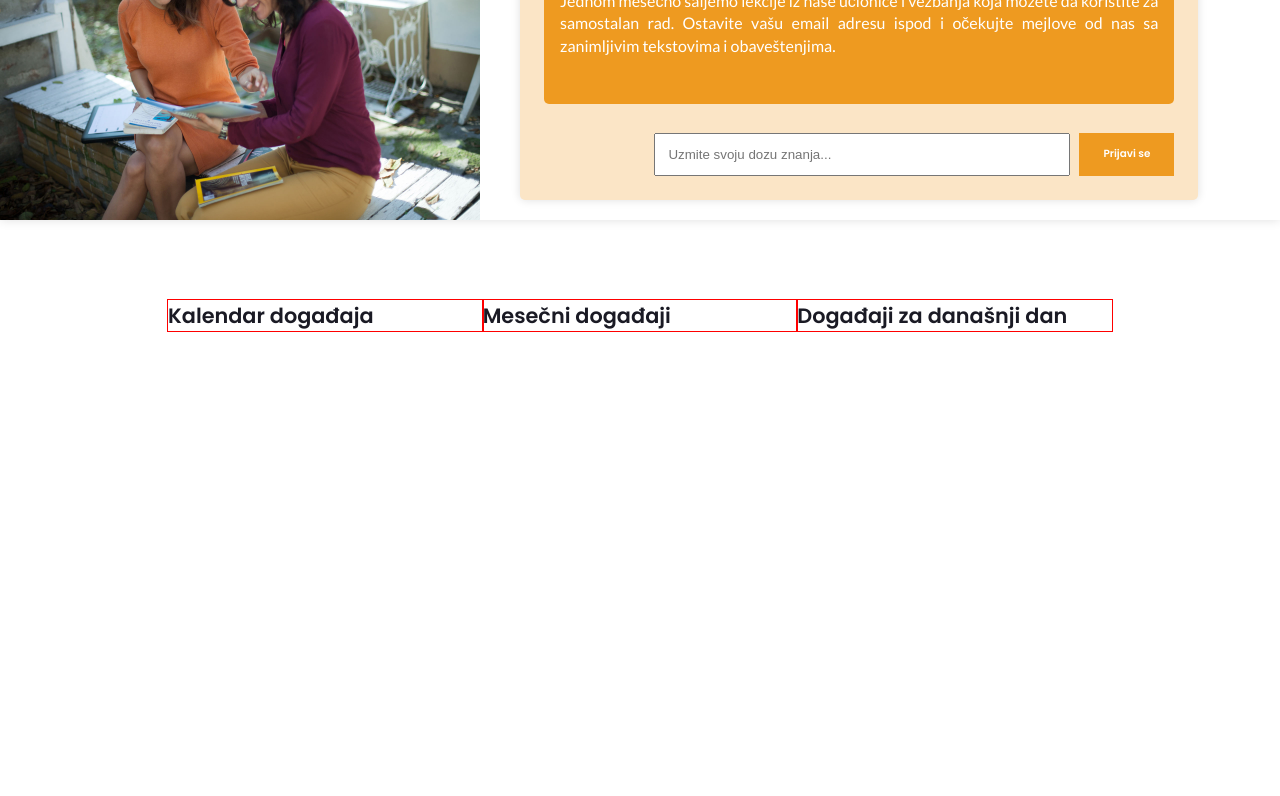
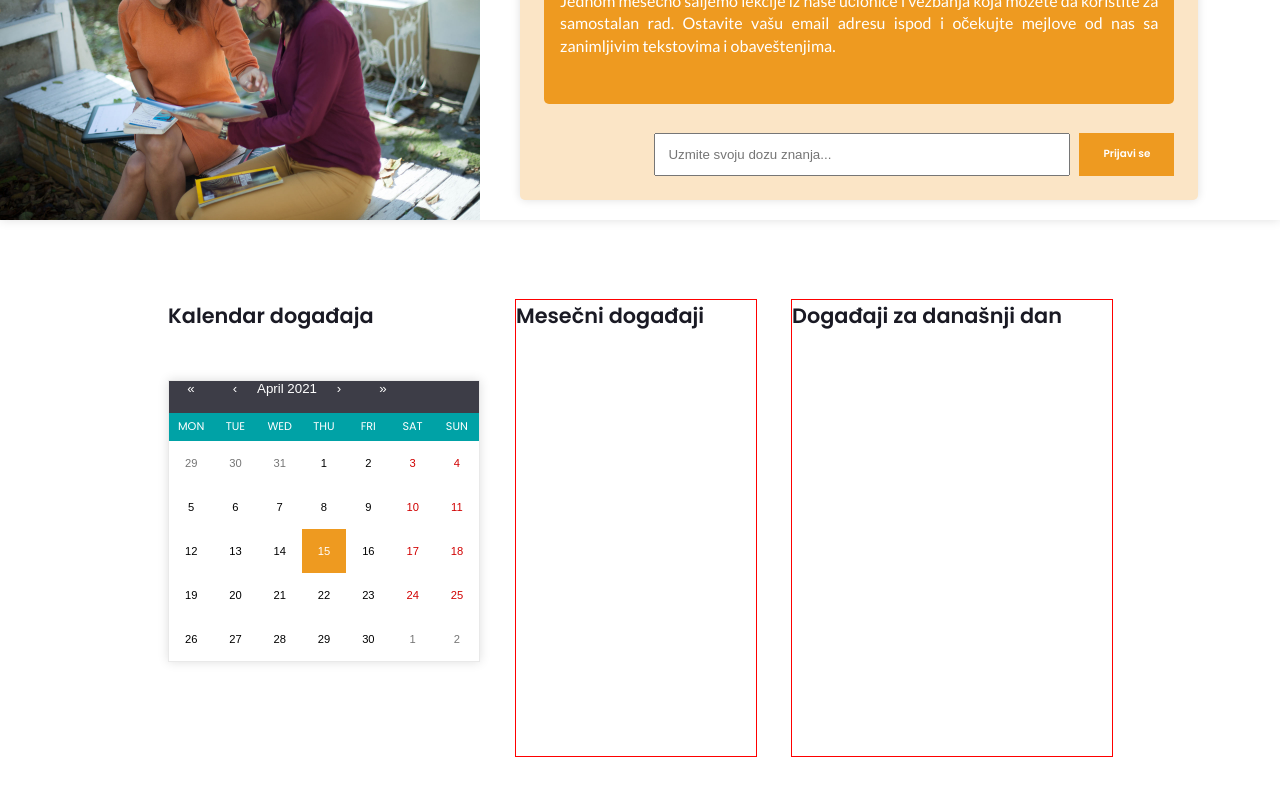
Before and after one commit to Dejan85/proenglish-refactor, a React (Vite) app in the folder client/: page / in a window 1280 px wide. Shown: the part 3196-3992 px from the top of the page. Before the commit the page ends 3927 px from the top, so only its background shows below. Built offline with nearby package versions, Linux system fonts and the light colour scheme; no server answers; a web font is replaced by a local one.

Commit message:
created calendar ui

```diff
--- a/client/package.json
+++ b/client/package.json
@@ -25,6 +25,7 @@
     "@types/loadable__component": "^5.13.3",
     "@types/node": "^14.14.37",
     "@types/react": "^17.0.3",
+    "@types/react-calendar": "^3.1.4",
     "@types/react-dom": "^17.0.3",
     "@types/react-router-dom": "^5.1.7",
     "@types/uniqid": "^5.3.0",
@@ -51,6 +52,7 @@
     "@types/lodash": "^4.14.168",
     "axios": "^0.21.1",
     "history": "^5.0.0",
+    "react-calendar": "^3.3.1",
     "react-file-base64": "^1.0.3",
     "react-loader-spinner": "^4.0.0",
     "react-loader-spinner-svg": "^1.0.2",
--- a/client/src/components/frontend/home/pages/events/Events.tsx
+++ b/client/src/components/frontend/home/pages/events/Events.tsx
@@ -1,21 +1,47 @@
 import React from "react";
-import { SubContainer, ContentContainer, Heading } from "~/src/components/ui";
+import {
+  SubContainer,
+  ContentContainer,
+  Heading,
+  CalendarUi,
+} from "~/src/components/ui";
 
 const MemoizedUi: JSX.Element = (
   <SubContainer>
-    <ContentContainer marginTop="10rem" outline="1px solid red">
+    <ContentContainer
+      maxWidth="39rem"
+      height="57rem"
+      marginTop="10rem"
+      flexDirection="column"
+      justifyContent="space-between"
+      position="relative"
+    >
       <Heading className="h2" as="h2">
         Kalendar događaja
       </Heading>
+
+      <ContentContainer position="absolute" top="10rem">
+        <CalendarUi />
+      </ContentContainer>
     </ContentContainer>
 
-    <ContentContainer marginTop="10rem" outline="1px solid red">
+    <ContentContainer
+      maxWidth="30rem"
+      height="57rem"
+      marginTop="10rem"
+      outline="1px solid red"
+    >
       <Heading className="h2" as="h2">
         Mesečni događaji
       </Heading>
     </ContentContainer>
 
-    <ContentContainer marginTop="10rem" outline="1px solid red">
+    <ContentContainer
+      maxWidth="40rem"
+      height="57rem"
+      marginTop="10rem"
+      outline="1px solid red"
+    >
       <Heading className="h2" as="h2">
         Događaji za današnji dan
       </Heading>
--- /dev/null
+++ b/client/src/components/ui/calendar/Calendar.tsx
@@ -0,0 +1,6 @@
+import React from "react";
+import Calendar from "react-calendar";
+
+const CalendarUi = (): JSX.Element => <Calendar />;
+
+export default CalendarUi;
--- /dev/null
+++ b/client/src/components/ui/calendar/index.ts
@@ -0,0 +1,4 @@
+import CalendarUi from './Calendar';
+import "./styles.scss";
+
+export { CalendarUi };
--- /dev/null
+++ b/client/src/components/ui/calendar/styles.scss
@@ -0,0 +1,130 @@
+@import "../../styles/variables/colors";
+@import "../../styles/variables/fonts";
+
+.react-calendar {
+  width: 100%;
+  background: white;
+  border: 0.5px solid #e9e9e9;
+  font-family: $poppins-sans-serif;
+  box-shadow: 0 0 10px rgba(0, 0, 0, 0.13);
+}
+.react-calendar--doubleView {
+  width: 700px;
+}
+.react-calendar--doubleView .react-calendar__viewContainer {
+  display: flex;
+  margin: -0.5em;
+}
+.react-calendar--doubleView .react-calendar__viewContainer > * {
+  width: 50%;
+  margin: 0.5em;
+}
+.react-calendar,
+.react-calendar *,
+.react-calendar *:before,
+.react-calendar *:after {
+  -moz-box-sizing: border-box;
+  -webkit-box-sizing: border-box;
+  box-sizing: border-box;
+}
+.react-calendar button {
+  margin: 0;
+  border: 0;
+  outline: none;
+}
+.react-calendar button:enabled:hover {
+  cursor: pointer;
+}
+.react-calendar__navigation {
+  height: 4rem;
+  background-color: #3d3d47;
+}
+.react-calendar__navigation button {
+  min-width: 44px;
+  background: none;
+  color: white;
+}
+.react-calendar__navigation button:enabled:hover,
+.react-calendar__navigation button:enabled:focus {
+  background-color: $main-color;
+}
+.react-calendar__navigation button[disabled] {
+  background-color: #f0f0f0;
+}
+.react-calendar__month-view__weekdays {
+  background-color: #00a2a6;
+  color: white;
+  text-align: center;
+  text-transform: uppercase;
+  font-weight: normal;
+  font-size: 1.4em;
+}
+.react-calendar__month-view__weekdays__weekday {
+  padding: 0.5em;
+  abbr {
+    text-decoration: none;
+  }
+}
+.react-calendar__month-view__weekNumbers {
+  font-weight: bold;
+}
+.react-calendar__month-view__weekNumbers .react-calendar__tile {
+  display: flex;
+  align-items: center;
+  justify-content: center;
+  font-size: 0.75em;
+  padding: calc(0.75em / 0.75) calc(0.5em / 0.75);
+}
+
+.react-calendar__month-view__days__day--weekend {
+  color: #d10000;
+}
+.react-calendar__month-view__days__day--neighboringMonth {
+  color: #757575;
+}
+.react-calendar__year-view .react-calendar__tile,
+.react-calendar__decade-view .react-calendar__tile,
+.react-calendar__century-view .react-calendar__tile {
+  padding: 2em 0.5em;
+}
+.react-calendar__tile {
+  max-width: 100%;
+  text-align: center;
+  padding: 2rem;
+  background: none;
+  font-size: 1.4rem;
+}
+.react-calendar__tile:disabled {
+  background-color: #f0f0f0;
+}
+.react-calendar__tile:enabled:hover,
+.react-calendar__tile:enabled:focus {
+  background-color: $main-color;
+  color: white;
+}
+.react-calendar__tile--now {
+  background: $main-color;
+  color: white;
+}
+.react-calendar__tile--now:enabled:hover,
+.react-calendar__tile--now:enabled:focus {
+  background: #ffffa9;
+}
+.react-calendar__tile--hasActive {
+  background: #76baff;
+}
+.react-calendar__tile--hasActive:enabled:hover,
+.react-calendar__tile--hasActive:enabled:focus {
+  background: #a9d4ff;
+}
+.react-calendar__tile--active {
+  background: #006edc;
+  color: white;
+}
+.react-calendar__tile--active:enabled:hover,
+.react-calendar__tile--active:enabled:focus {
+  background: #1087ff;
+}
+.react-calendar--selectRange .react-calendar__tile--hover {
+  background-color: #e6e6e6;
+}
--- a/client/src/components/ui/content-container/types.ts
+++ b/client/src/components/ui/content-container/types.ts
@@ -16,9 +16,13 @@ export interface ContentContainerProps {
     padding?: string;
     outline?: string;
     borderRadius?: string;
-    zIndex?: string;
+    top?: string;
+    bottom?: string;
+    left?: string;
+    right?: string;
     flexDirection?: "row" | "row-reverse" | "column" | "column-reverse" | "initial" | "inherit";
     justifyContent?: "flex-start" | "flex-end" | "center" | "space-between" | "space-around" | "space-evenly" | "initial" | "inherit";
     alignItems?: "stretch" | "center" | "flex-start" | "flex-end" | "baseline" | "initial" | "inherit";
     alignSelf?: "auto" | "stretch" | "center" | "flex-start" | "flex-end" | "baseline" | "initial" | "inherit";
+    position?: "relative" | "absolute" | "fixed" | "static" | "sticky";
 }
--- a/client/src/components/ui/index.ts
+++ b/client/src/components/ui/index.ts
@@ -17,3 +17,4 @@ export { Line } from './Line';
 export { BlogModal } from './blog-modal';
 export { Loading } from './loader';
 export { Input } from './input';
+export { CalendarUi } from './calendar';
```
Also changed, not shown: client/src/components/ui/content-container/ContentContainer.tsx (+10 -2 lines), client/src/components/ui/calendar/types.ts (added), 1 other file (tests, documents, lock files or other folders).
